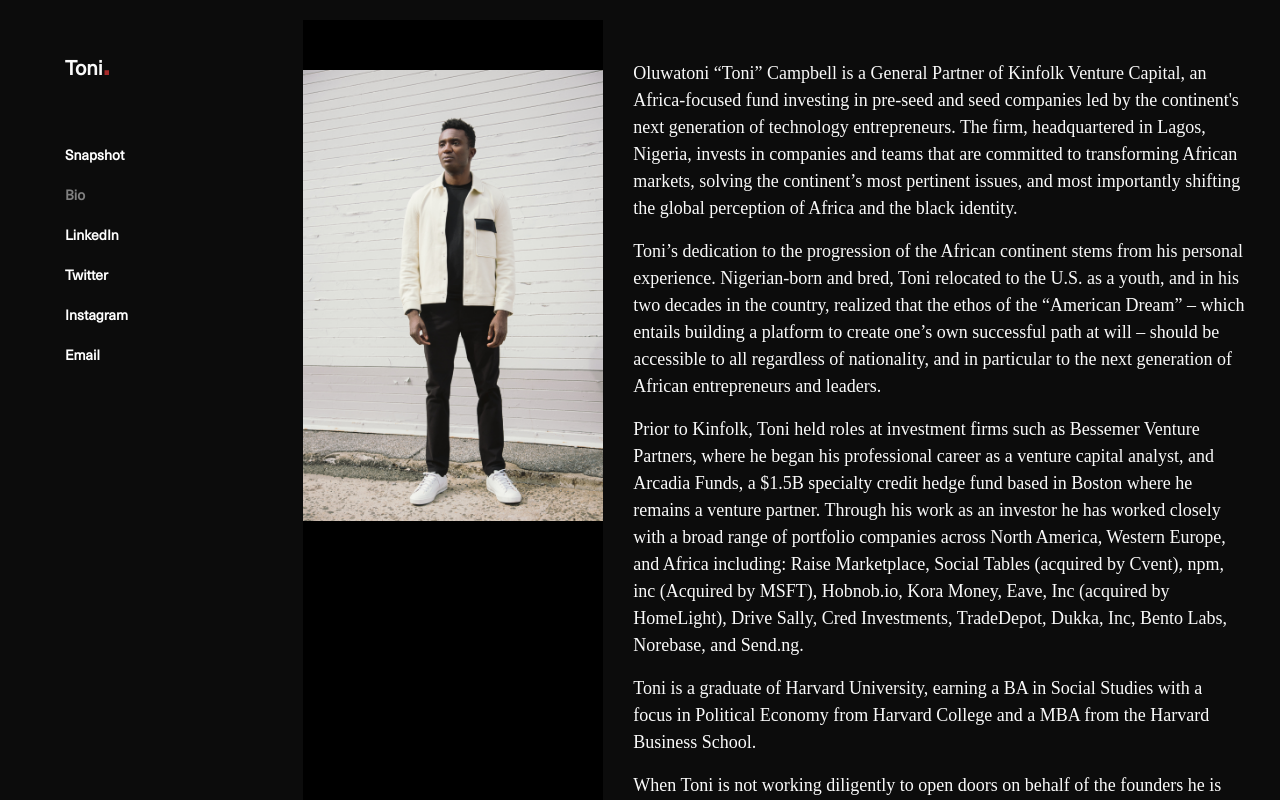
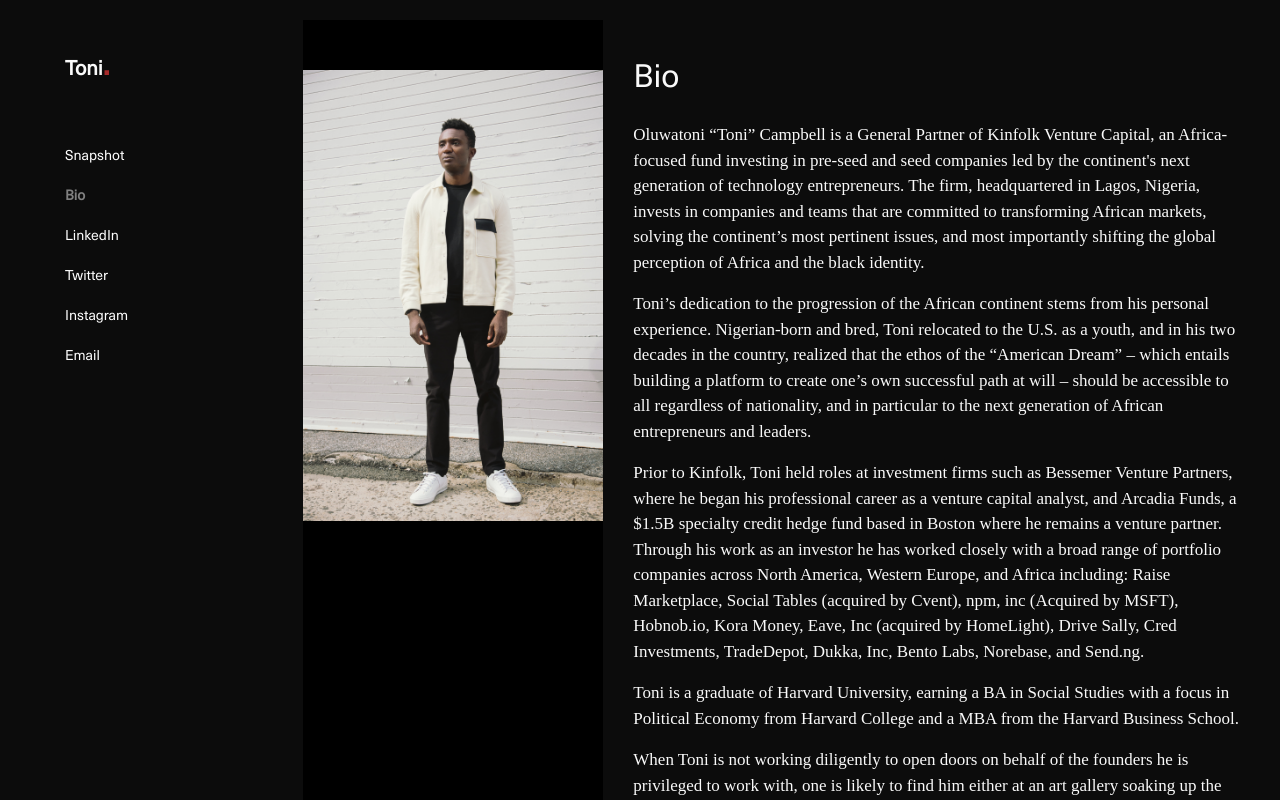
Before and after one commit to zemarr/gallery-portfolio, a React (Create React App) app: page /toni in a window 1280 px wide. Built offline with nearby package versions, Linux system fonts and the light colour scheme.

Commit message:
run prod build

```diff
--- a/src/components/bioDetails.js
+++ b/src/components/bioDetails.js
@@ -13,6 +13,7 @@
                 </div>
                 <div className="col-lg-8">
                     <div className="bio-content">
+                        <h2 className="mb-4">Bio</h2>
                         <p>
                             Oluwatoni “Toni” Campbell is a General Partner of Kinfolk Venture Capital, an Africa-focused fund investing in pre-seed and seed companies led by the continent's next generation of technology entrepreneurs. The firm, headquartered in Lagos, Nigeria, invests in companies and teams that are committed to transforming African markets, solving the continent’s most pertinent issues, and most importantly shifting the global perception of Africa and the black identity.
                         </p>
--- a/src/styled-components/globalStyles.js
+++ b/src/styled-components/globalStyles.js
@@ -49,6 +49,7 @@
     top: -70px;
     opacity: 0;
     visibility: hidden;
+    z-index: 1000;
 
     /* transform: translateY(-70px); */
 
--- a/src/styled-components/styledBio.js
+++ b/src/styled-components/styledBio.js
@@ -55,6 +55,15 @@
         height: calc(100vh - 20px);
         scrollbar-width: thin;
 
+        h2 {
+            font-weight: 500;
+        }
+
+        p {
+            font-size: 17px;
+            font-weight: 300;
+        }
+
 
         ::-webkit-scrollbar {
             width: 3px !important;
--- a/src/styled-components/styledSidebar.js
+++ b/src/styled-components/styledSidebar.js
@@ -9,6 +9,7 @@
     height: 100vh;
     padding-top: 50px;
     padding-bottom: 50px;
+    z-index: 999;
     /* border: solid 1px grey; */
 
     @media screen and (max-width: 768px) {
@@ -69,7 +70,7 @@
         a {
             color: white;
             font-size: 14px;
-            font-weight: 600;
+            font-weight: 400;
             text-decoration: none;
         }
     }
```
